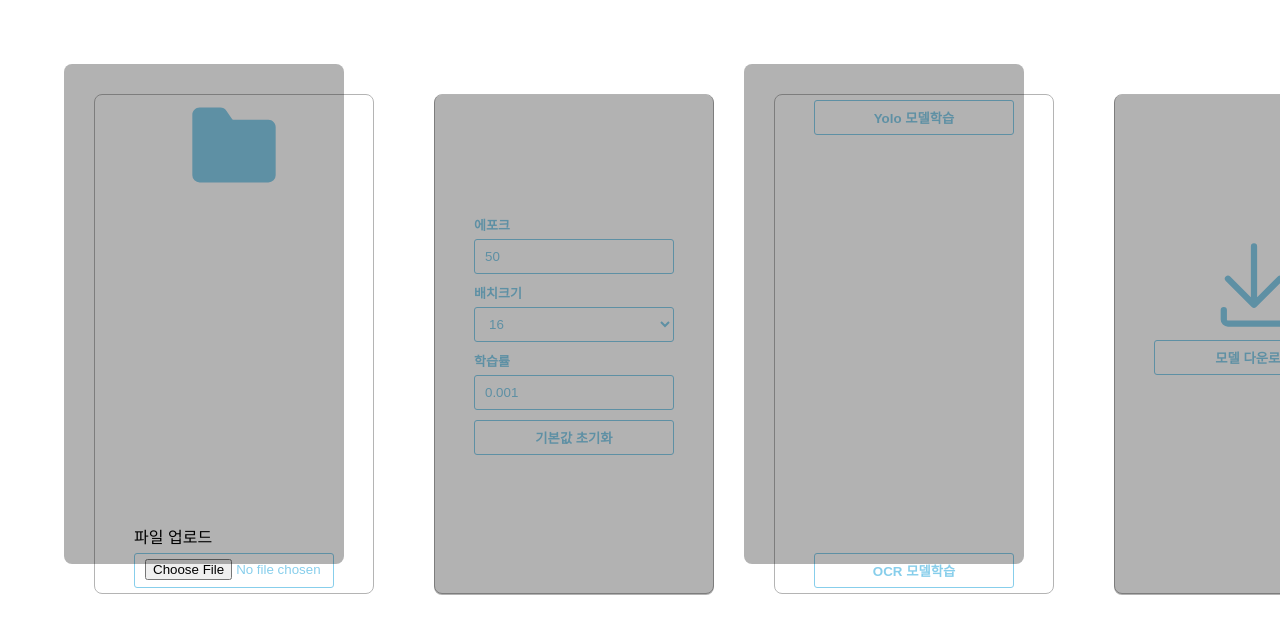
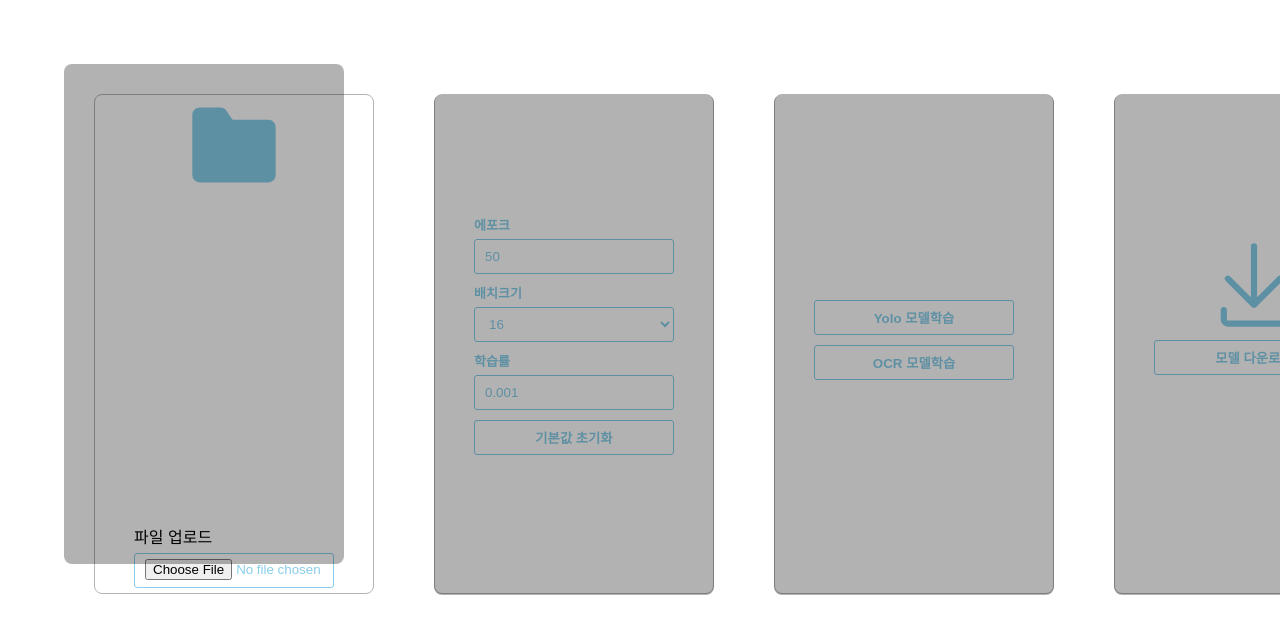
Before and after one commit to GDSC-Daejin/project-have-to-win-frontend, a Next.js app: page / in a window 1280 px wide. Shown: the top 634 px of the page. Built offline with nearby package versions, Linux system fonts and the light colour scheme; no server answers.

Commit message:
공통 CSS 적용 및 Curtain 조건 추가 - 단계에 따른 Show 이벤트

```diff
--- a/src/app/component/SelectModel.tsx
+++ b/src/app/component/SelectModel.tsx
@@ -2,25 +2,21 @@
 
 import { useRecoilState, useRecoilValue } from "recoil";
 import styled from "styled-components";
-import { modelTypeAtom, resumeAtom } from "./atom";
-import { Button, Container, Curtain } from "./componentCSS";
+import { modelTypeAtom, resumeAtom, workStateAtom } from "./atom";
+import { Button, Container, ContainerPadding, Curtain } from "./componentCSS";
 import { useState } from "react";
 
 const SelectModel = () => {
   const [hoverState, setHoverState] = useState("block");
   const [modelType, setModelType] = useRecoilState(modelTypeAtom);
+  const [workState, setWorkState] = useRecoilState(workStateAtom);
+
   const resumeType = useRecoilValue(resumeAtom);
 
   return (
     <div>
-      <Curtain
-        display={hoverState}
-        onMouseEnter={() => setHoverState("none")}
-      />
-      <Container
-        onMouseLeave={() => setHoverState("block")}
-        padding="200px 10px"
-      >
+      <Container onMouseLeave={() => setHoverState("block")}>
+        <ContainerPadding padding="200px 10px">
           <Button
             onClick={() => {
               setModelType("YOLO");
@@ -37,6 +33,13 @@ const SelectModel = () => {
           >
             OCR 모델학습
           </Button>
+        </ContainerPadding>
+        {workState !== 1 && (
+          <Curtain
+            display={hoverState}
+            onMouseEnter={() => setHoverState("none")}
+          />
+        )}
       </Container>
     </div>
   );
```
Lines whose indentation alone changed are shown as unchanged.
